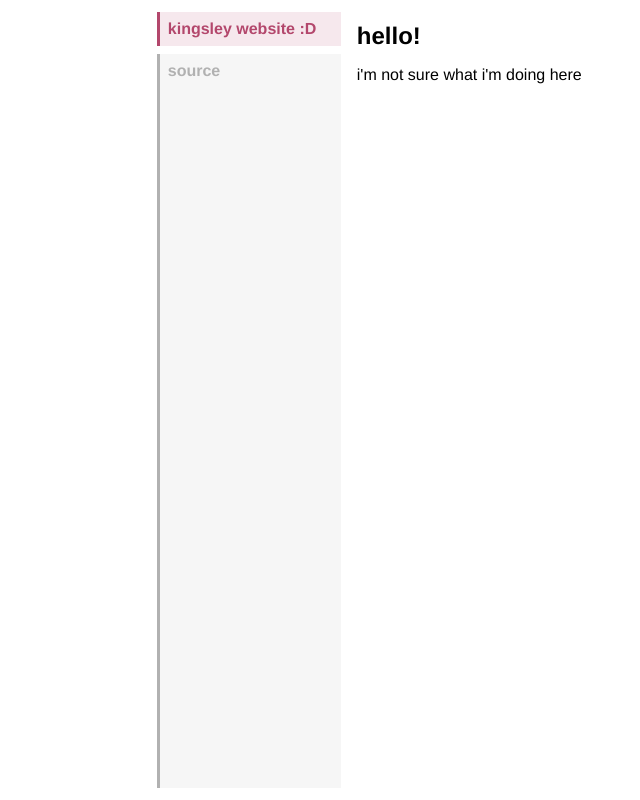
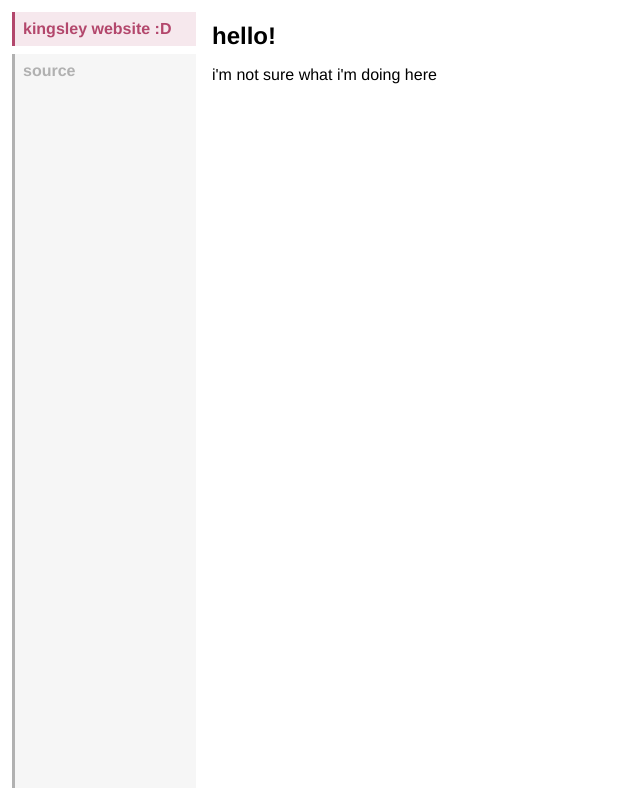
Before and after one commit to skrungly/kingsley-website, a Python web app: template app/templates/index.html in a window 1280 px wide. Shown: the whole page, without its empty margins (0-640 px from the left). Run offline with Jinja, Linux system fonts and the light colour scheme; the template is opened without the code that fills it, so the values that code supplies are empty; style sheets or scripts are compiled from the project's sources.

Commit message:
adjust page layout styles to use flex better

```diff
--- a/app/static/style/style.scss
+++ b/app/static/style/style.scss
@@ -51,8 +51,7 @@ ul {
 }
 
 main {
-  flex-basis: 60%;
-  max-width: 80em;
+  flex-basis: 80em;
   padding: 0.25em 0.5em;
   margin: 0.25em;
 }
@@ -60,9 +59,10 @@ main {
 nav {
   display: flex;
   flex-direction: column;
+  flex-basis: 12em;
+  flex-shrink: 0;
   justify-content: flex-start;
   align-self: flex-start;
-  min-width: 12em;
 
   position: sticky;
   top: 0.5em;
```
